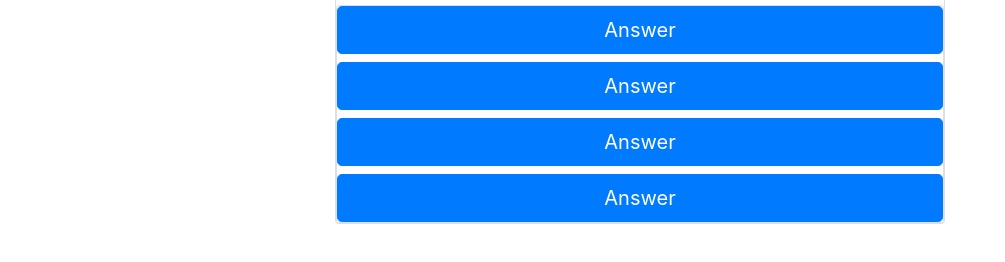
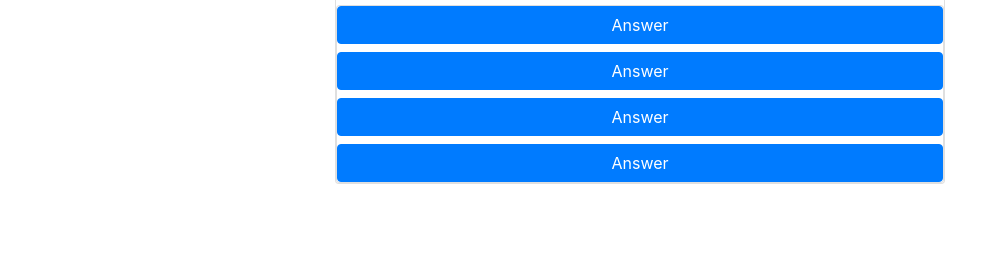
Before and after one commit to tonirose311/codeQuiz-hw, a plain HTML site: page index.html in a window 1280 px wide. Shown: the part 98-360 px from the top of the page, without its empty margins (0-1005 px from the left). Drawn offline with nearby package versions, Linux system fonts and the light colour scheme.

Commit message:
changed answer button size

```diff
--- a/index.html
+++ b/index.html
@@ -15,10 +15,10 @@
         <div class="card">
             <h2>-----Question-----</h2>
         <div class="card">
-            <button type="button" class="btn btn-primary btn-lg btn-block">Answer</button>
-            <button type="button" class="btn btn-primary btn-lg btn-block">Answer</button>
-            <button type="button" class="btn btn-primary btn-lg btn-block">Answer</button>
-            <button type="button" class="btn btn-primary btn-lg btn-block">Answer</button>
+            <button type="button" class="btn btn-primary btn-md btn-block">Answer</button>
+            <button type="button" class="btn btn-primary btn-md btn-block">Answer</button>
+            <button type="button" class="btn btn-primary btn-md btn-block">Answer</button>
+            <button type="button" class="btn btn-primary btn-md btn-block">Answer</button>
         </div>
         </div>
     </div>
```
